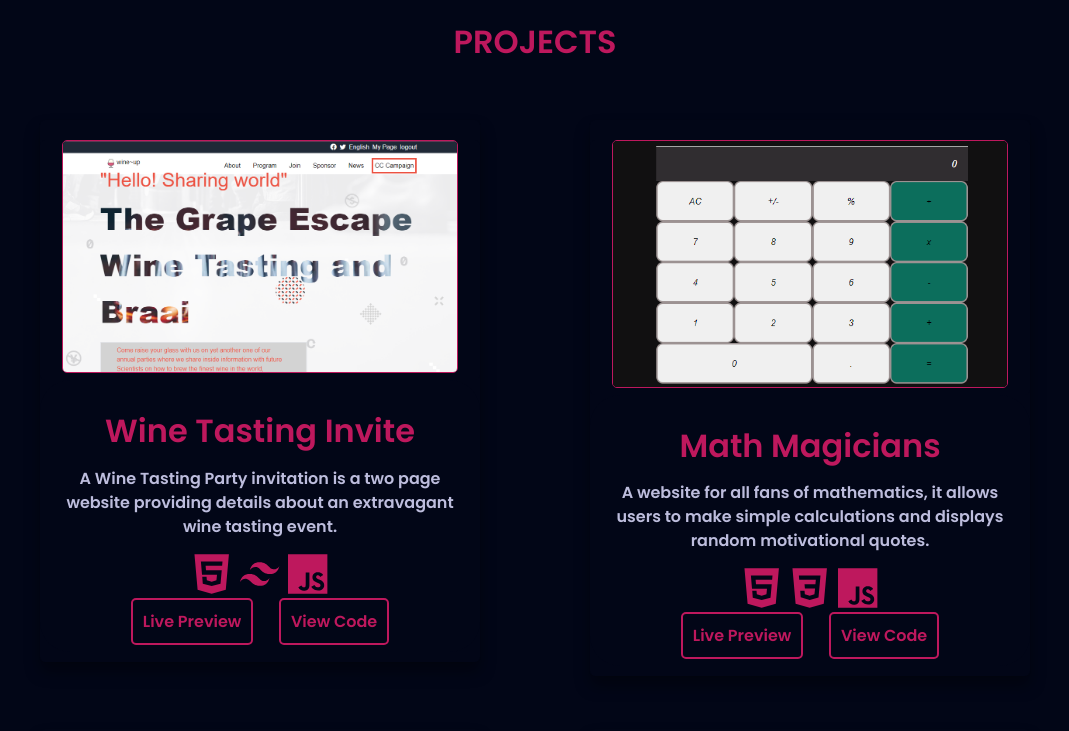
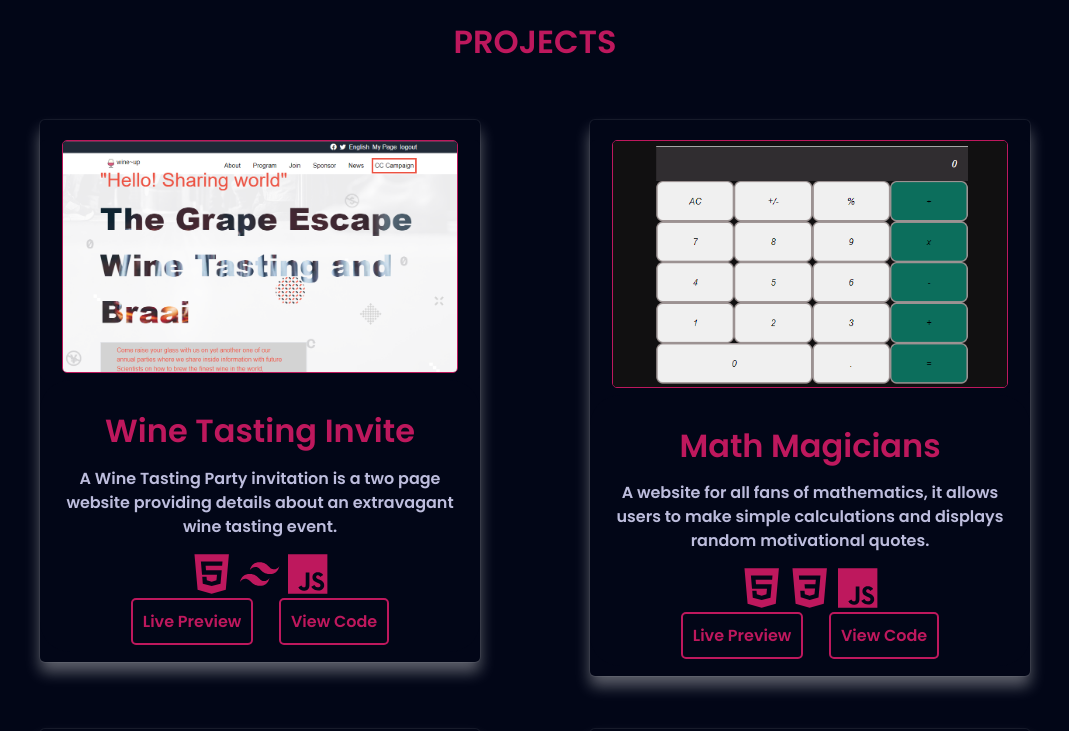
Before and after one commit to Naledi-Dikgale/my-portfolio-v2, a React (Vite) app: page / in a window 1280 px wide. Shown: the part 2600-3331 px from the top of the page, without its empty margins (105-1174 px from the left). Built offline with nearby package versions, Linux system fonts and the light colour scheme.

Commit message:
Fix linter errors

```diff
--- a/src/Components/Projects/Projects.css
+++ b/src/Components/Projects/Projects.css
@@ -1,27 +1,34 @@
 .projectsContainer {
   width: 80%;
   margin: 0 auto;
-  /* background-color: transparent; */
 }
 
 .project {
   width: 100%;
   margin: 6% 0% 6% 0%;
-  box-shadow: var(--shadow);
   display: flex;
+  flex-direction: column;
   border-radius: 5px;
   transition: all 0.5s ease 0s;
-  box-shadow: rgba(0, 0, 0, 0.36) 0px 10px 15px 0px,
-  rgba(0, 0, 0, 0.06) 0px 0px 0px 1px;
-  /* background-color: #fce7f3; */
+  box-shadow:
+    rgba(0, 0, 0, 0.36) 0 10px 15px 0,
+    rgba(0, 0, 0, 0.06) 0 0 0 1px;
+}
+
+.dark .project {
+  box-shadow:
+    rgba(255, 255, 255, 0.36) 0 10px 15px 0,
+    rgba(255, 255, 255, 0.06) 0 0 0 1px;
 }
 
 .project:hover {
   transform: scale(1.04);
   overflow: hidden;
-  box-shadow: rgba(0, 0, 0, 0.36) 0px 10px 15px 0px,
-    rgba(0, 0, 0, 0.06) 0px 0px 0px 1px;
+  box-shadow:
+    rgba(0, 0, 0, 0.36) 0 10px 15px 0,
+    rgba(0, 0, 0, 0.06) 0 0 0 1px;
 }
+
 .projectImageContainer {
   flex-basis: 65%;
   border-radius: 5px;
@@ -34,9 +41,8 @@
 .projectImageContainer > div {
   width: 90%;
   height: 90%;
+}
 
-  /* border-radius: 5px; */
-}
 .projectImageContainer > div > img {
   width: 100%;
   height: 100%;
@@ -54,14 +60,17 @@
   overflow-x: hidden;
   margin-bottom: 10px;
 }
+
 .projectInfo > h2 {
   margin-top: 1em;
   color: var(--clr-primary);
 }
+
 .projectInfo > p {
   margin-top: 1em;
   text-align: center;
 }
+
 .projectInfo > div:nth-child(3) {
   margin-top: 0.5em;
   display: flex;
@@ -83,10 +92,12 @@
   margin-top: 0.6em;
   display: flex;
 }
+
 .onbt {
   margin: 0 1vw 0 1vw;
 }
-.btns{
+
+.btns {
   color: var(--clr-primary);
   border: 2px solid var(--clr-primary);
   border-radius: 5px;
@@ -95,26 +106,26 @@
   padding: 10px;
   margin-top: 10px;
 }
-.btns:hover{
+
+.btns:hover {
   color: var(--clr-bg);
   border: 2px solid var(--clr-primary);
   background-color: var(--clr-primary);
 }
+
 .project_information > h3 {
   margin-top: 1.6em;
   color: var(--clr-primary);
 }
+
 .project_information::-webkit-scrollbar {
   display: none;
 }
 
-.allProjects{
+.allProjects {
   display: grid;
   grid-template-columns: repeat(2, 1fr);
 }
-.project {
-    flex-direction: column;
-  }
 
 @media (max-width: 800px) {
   .project {
@@ -124,10 +135,12 @@
   .project_information {
     flex-basis: 60%;
   }
-  .allProjects{
+
+  .allProjects {
     display: grid;
     grid-template-columns: repeat(1, 1fr);
   }
+
   .projects_container {
     width: 100%;
     margin: 0 auto;
```
